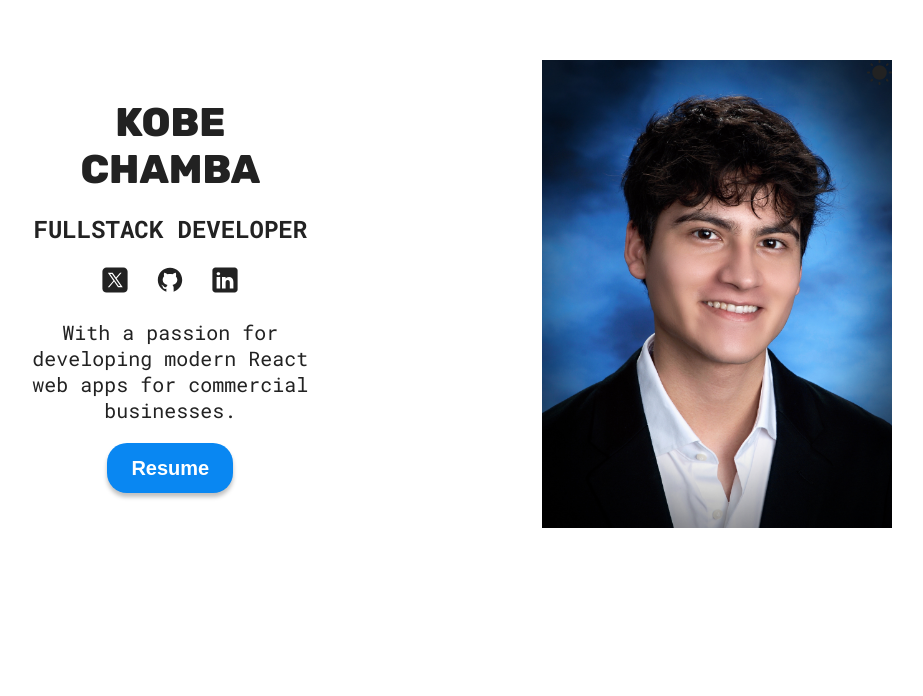
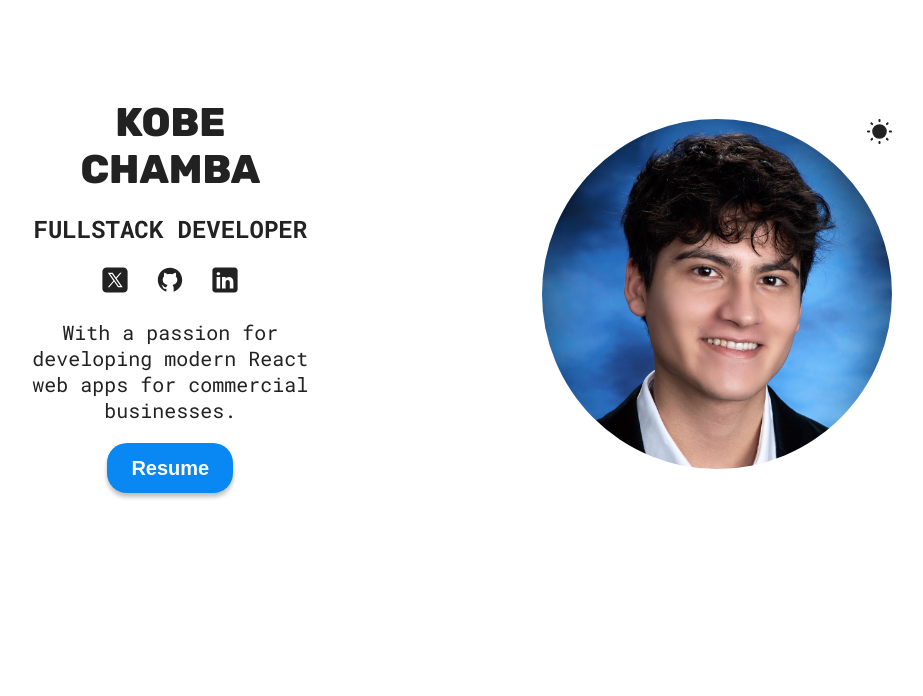
Before and after one commit to KobeMChamba/Kobe-Chamba-Portfolio-Website, a React (Vite) app: page / in a window 1280 px wide. Shown: the part 104-800 px from the top of the page, without its empty margins (181-1104 px from the left). Built offline with nearby package versions, Linux system fonts and the light colour scheme.

Commit message:
Fixed photo dimensions and styling

```diff
--- a/src/sections/Hero/HeroStyles.module.css
+++ b/src/sections/Hero/HeroStyles.module.css
@@ -9,6 +9,9 @@
 
   .hero {
     max-width: 200px;
+    /* max-height: 150px; */
+    border-radius: 50%;
+    object-fit: cover; /* Ensures the image covers the element and maintains aspect ratio */
   }
 
   span {
```
Also changed, not shown: src/assets/289WXTD2-3KT8.jpg.
